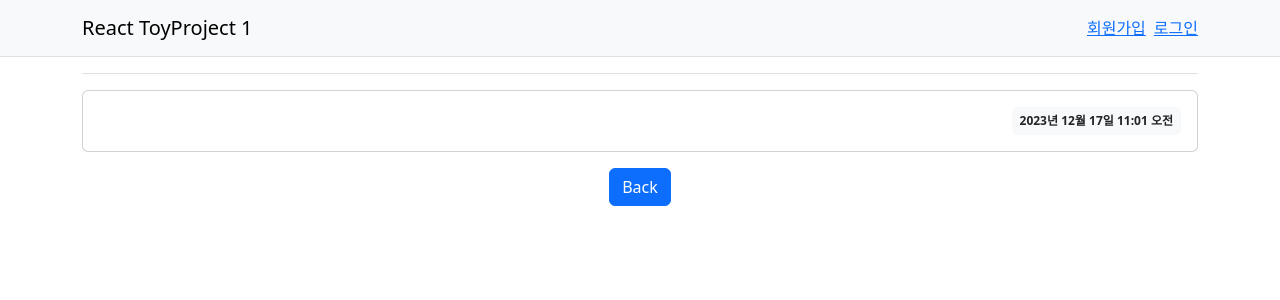
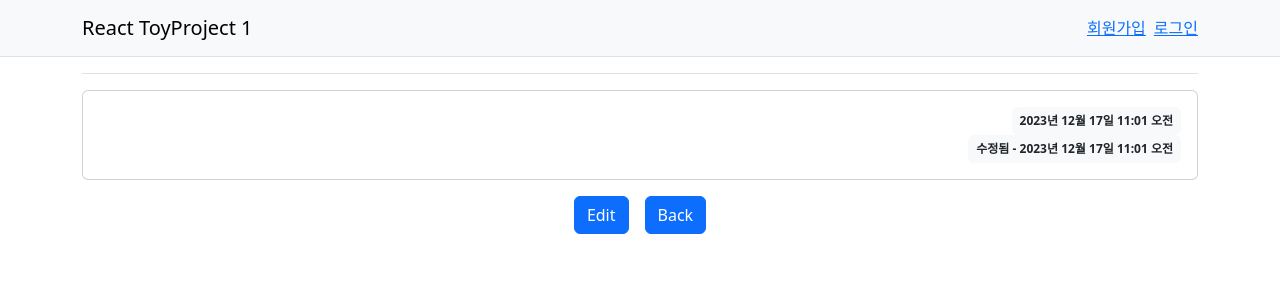
Before and after one commit to gkwk/react_toyproject_1, a React (Create React App) app: page /todo/1 in a window 1280 px wide. Shown: the top 300 px of the page. Built offline with nearby package versions, Linux system fonts and the light colour scheme; no server answers.

Commit message:
[feat] todo 상세 정보 페이지에 수정 일자 표시 추가

```diff
--- a/src/components/jsx/ToDoDetail.jsx
+++ b/src/components/jsx/ToDoDetail.jsx
@@ -43,6 +43,13 @@ function ToDoDetail() {
                 )}
               </div>
             </div>
+            <div className="d-flex justify-content-end">
+              <div className="badge bg-light text-dark p-2" hidden={(toDoDetail.update_date === null) ? true : false}>
+                수정됨 - {moment(toDoDetail.update_date).format(
+                  'YYYY년 MM월 DD일 hh:mm a',
+                )}
+              </div>
+            </div>
           </div>
         </div>
       </Fragment>
@@ -60,7 +67,11 @@ function ToDoDetail() {
         {detailToDo()}
 
         <div className="text-center">
-          <Link to={'/'}>
+          <Link to={`/todo/edit/${id}`}>
+            <button className="btn btn-primary">Edit</button>
+          </Link>
+
+          <Link to={'/'} className='ps-3'>
             <button className="btn btn-primary">Back</button>
           </Link>
         </div>
```
